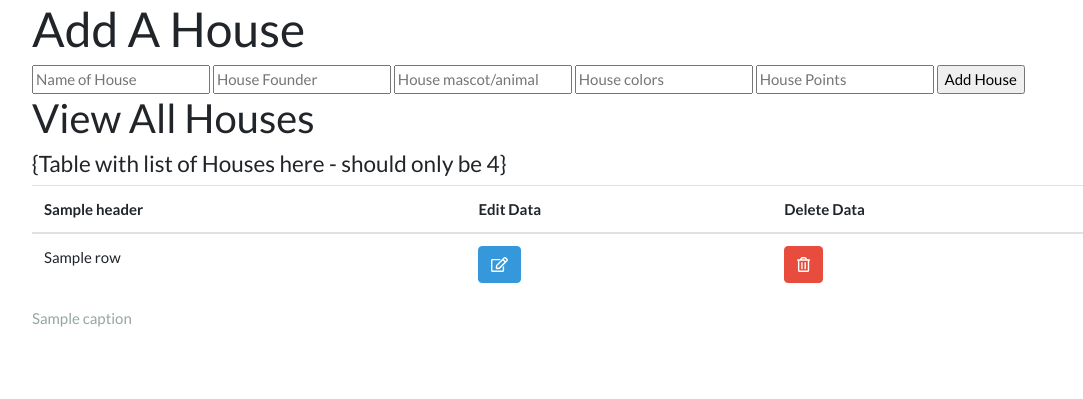
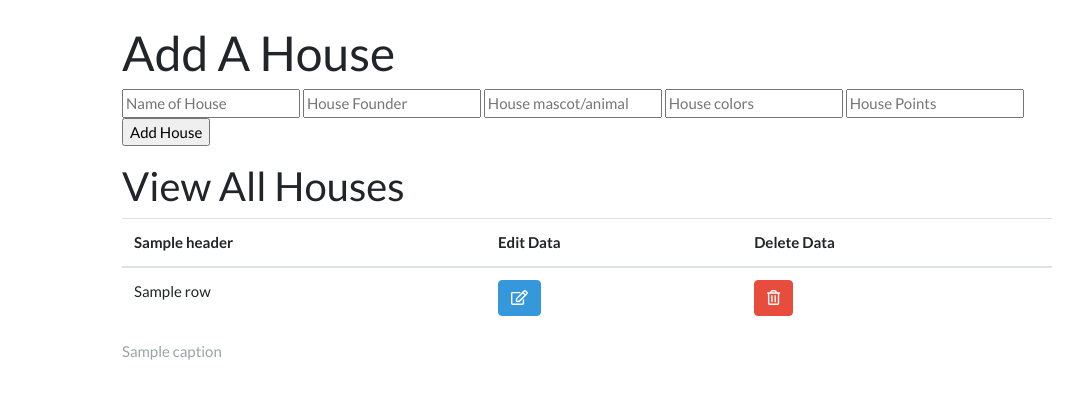
Before and after one commit to lagunasmel/Hogwarts-Registrar, a Flask app: template templates/houses.html in a window 1280 px wide. Shown: the part 87-486 px from the top of the page, without its empty margins (53-1136 px from the left). Run offline with Flask 2, Linux system fonts and the light colour scheme; the template is opened without the code that fills it: most values are stand-ins (such as "Sample title", 1, 10 or a date in 2020); some libraries are stand-ins or nearby versions.

Commit message:
edited div containers in all templates

```diff
--- a/templates/classes.html
+++ b/templates/classes.html
@@ -5,7 +5,7 @@
 
 {% block body %}
 
-    <div class="container">
+    <div class="container w-75 mt-4 mb-4">
         <h1>Add A Class</h1>
         <input type="text" name="name" id="newName" placeholder="Class Title?">
         <input type="text" name="classInstructor" id="classInstructor" placeholder="Name of Class Instructor?">
--- a/templates/enrollments.html
+++ b/templates/enrollments.html
@@ -5,7 +5,7 @@
 
 {% block body %}
 
-    <div class="container">
+    <div class="container w-75 mt-4 mb-4">
         <h1>Enroll Student in Term</h1>
         <input type="text" name="studentID" id="studentID" placeholder="Student ID">
         <input type="text" name="classID" id="classID" placeholder="Class ID">
--- a/templates/houses.html
+++ b/templates/houses.html
@@ -13,7 +13,7 @@
 
 {% block body %}
 
-    <div class="container">
+    <div class="container w-75 mt-4 mb-4">
 
         <h1>Add A House</h1>
         <input type="text" name="houseName" id="newHouseName" placeholder="Name of House">
@@ -23,8 +23,9 @@
         <input type="number" name="housePoints" id="housePoints" placeholder="House Points">
         <input type="button" value="Add House" name="Add House" id="addHouseSubmit">
 
+        <p></p>
         <h2>View All Houses</h2>
-        <h4>{Table with list of Houses here - should only be 4}</h4>
+
         {{ macros.table(data.table.caption, data.table.headers, data.table.columns, data.table.id_col_name, data.table.rows, "Houses") }}
 
     </div>
--- a/templates/instructors.html
+++ b/templates/instructors.html
@@ -4,7 +4,7 @@
 
 {% block body %}
 
-    <div class="container">
+    <div class="container w-75 mt-4 mb-4">
         <h1>Add An Instructor</h1>
         <input type="text" name="name" id="newName" placeholder="Name of Instructor?">
         <select class="form-control" id="newHouseHame">
```
